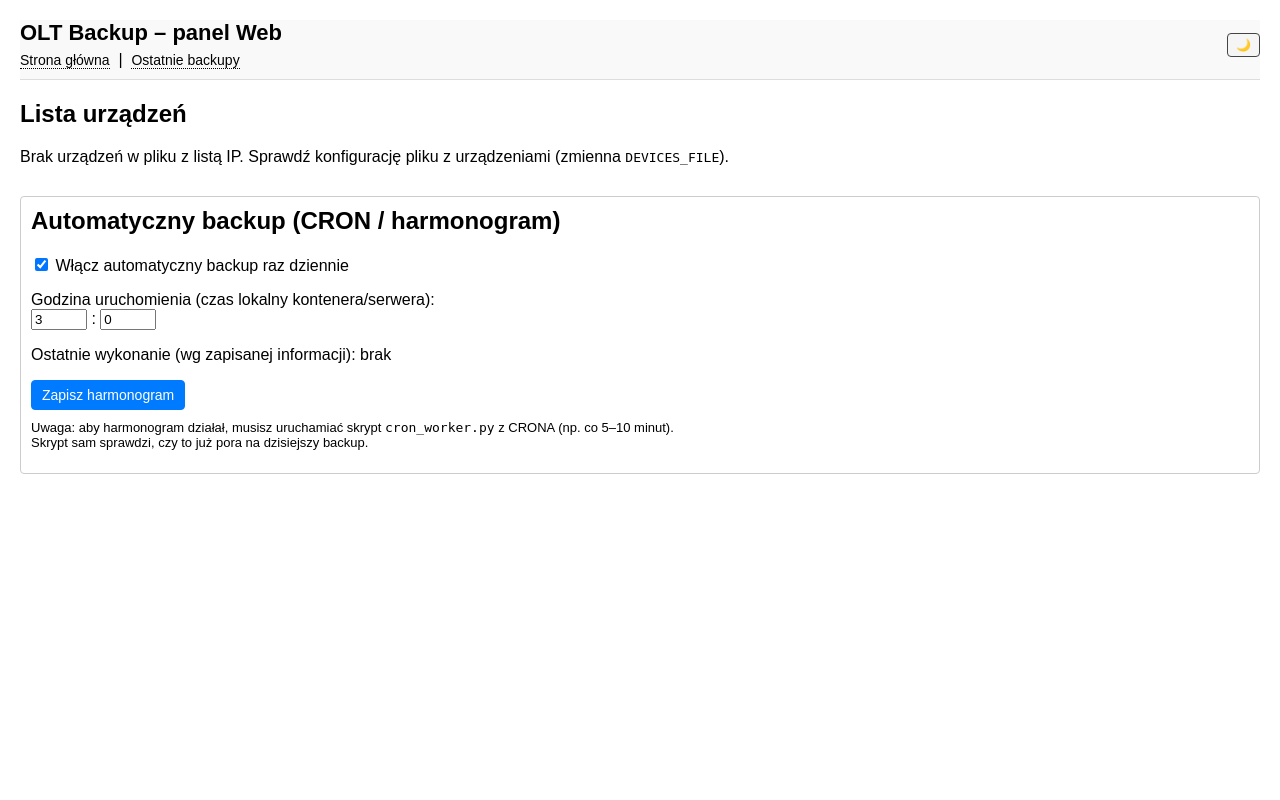
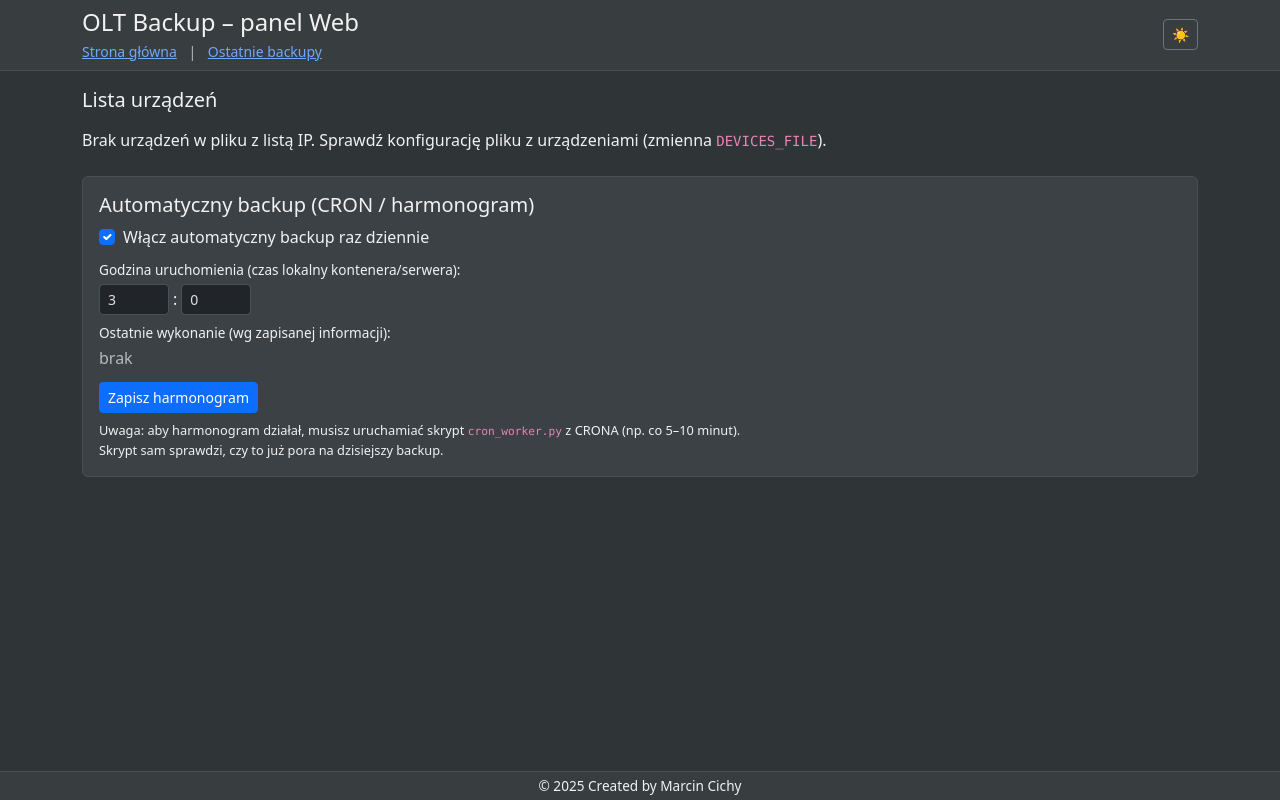
Before and after one commit to MarcinCichy/olt_bckp, a Flask app: page / in a window 1280 px wide. Run offline with Flask 3, Linux system fonts and the light colour scheme.

Commit message:
Improve Web GUI and dark theme support – Added full light/dark mode support (data-theme + data-bs-theme) – Unified table appearance in dark mode (dark gray background, readable headers) – Fixed footer (fixed-bottom + body padding) to avoid hiding the CRON settings panel – Unified button styles on backup and logs pages for better readability

```diff
--- a/static/style.css
+++ b/static/style.css
@@ -1,200 +1,145 @@
-/* Motywy: jasny / ciemny poprzez data-theme na <html> */
-
 :root {
-    --bg-color: #ffffff;
-    --text-color: #000000;
-    --header-bg: #f9f9f9;
-    --header-border: #dddddd;
-    --table-border: #cccccc;
-    --table-header-bg: #f0f0f0;
-    --msg-bg: #e0ffe0;
-
-    --btn-bg: #f5f5f5;
-    --btn-text: #000000;
-    --btn-border: #444444;
-
-    --btn-primary-bg: #007bff;
-    --btn-primary-text: #ffffff;
-    --btn-primary-border: #007bff;
-
-    --btn-danger-bg: #dc3545;
-    --btn-danger-text: #ffffff;
-    --btn-danger-border: #dc3545;
+    --bg-color: #f8f9fa;
+    --text-color: #212529;
+    --header-bg: #ffffff;
+    --header-border: #dee2e6;
+    --card-bg: #ffffff;
+    --footer-bg: #ffffff;
 }
 
 [data-theme="dark"] {
-    --bg-color: #121212;
-    --text-color: #f5f5f5;
-    --header-bg: #1f1f1f;
-    --header-border: #333333;
-    --table-border: #444444;
-    --table-header-bg: #222222;
-    --msg-bg: #1f3d1f;
-
-    --btn-bg: #333333;
-    --btn-text: #f5f5f5;
-    --btn-border: #888888;
-
-    --btn-primary-bg: #0d6efd;
-    --btn-primary-text: #ffffff;
-    --btn-primary-border: #0d6efd;
-
-    --btn-danger-bg: #c82333;
-    --btn-danger-text: #ffffff;
-    --btn-danger-border: #c82333;
+    /* ogólny ciemnoszary motyw */
+    --bg-color: #2f3437;
+    --text-color: #f1f1f1;
+    --header-bg: #383d40;
+    --header-border: #4a4f52;
+    --card-bg: #3c4145;
+    --footer-bg: #383d40;
 }
 
-/* Ogólny layout */
+/* ---------- layout podstawowy ---------- */
+
+html {
+    height: 100%; /* HTML nadal zajmuje 100% */
+}
 
 body {
-    font-family: Arial, sans-serif;
-    margin: 20px;
+    /* ZMIANA: Używamy min-height zamiast height */
+    /* Pozwala to body rosnąć wraz z zawartością */
+    min-height: 100%;
+    margin: 0;
+    /* padding: 0; - usunięte, bo jest niżej */
+
+    box-sizing: border-box;
     background-color: var(--bg-color);
+    color: var(--text-color);
+    padding-top: 72px;
+    padding-bottom: 70px;/* Ten padding tworzy miejsce na stopkę */
+}
+
+header {
+    background-color: var(--header-bg);
+    border-bottom: 1px solid var(--header-border);
+}
+
+main.main-content {
+    color: inherit;
+}
+
+/* karty */
+
+.card {
+    background-color: var(--card-bg);
+    color: var(--text-color);
+    border: 1px solid var(--header-border);
+}
+
+/* ---------- Tabele (GLOBALNIE) ---------- */
+/* DZIAŁA NA WSZYSTKIE <table> – główna lista i backupy */
+
+table {
+    background-color: var(--card-bg);
     color: var(--text-color);
 }
 
-header {
-    margin-bottom: 20px;
-    padding-bottom: 10px;
-    border-bottom: 1px solid var(--header-border);
-    background-color: var(--header-bg);
+/* DARK MODE – mocne nadpisanie bootstrapowych styli */
+
+[data-theme="dark"] table {
+    background-color: #3c4145 !important;
+    color: #f1f1f1 !important;
+    border-color: #555555 !important;
 }
 
-.header-inner {
-    display: flex;
-    justify-content: space-between;
-    align-items: center;
-    flex-wrap: wrap;
-    gap: 10px;
+[data-theme="dark"] table thead th {
+    background-color: #454a4e !important;
+    color: #f1f1f1 !important;
+    border-color: #555555 !important;
 }
 
-header h1 {
-    margin: 0 0 5px 0;
-    font-size: 22px;
+[data-theme="dark"] table tbody tr {
+    background-color: #3c4145 !important;
+    color: #f1f1f1 !important;
 }
 
-nav a {
-    text-decoration: none;
-    color: inherit;
-    font-size: 14px;
-    border-bottom: 1px dotted;
+[data-theme="dark"] table tbody tr:nth-of-type(odd) {
+    background-color: #44494d !important;
 }
 
-nav a:hover {
-    border-bottom-style: solid;
+[data-theme="dark"] table tbody tr:nth-of-type(even) {
+    background-color: #353a3e !important;
 }
 
-/* Komunikaty */
-
-.messages {
-    margin-bottom: 15px;
+[data-theme="dark"] table.table-hover tbody tr:hover {
+    background-color: #50565b !important;
 }
 
-.messages .msg {
-    padding: 8px 12px;
-    border-radius: 4px;
-    background: var(--msg-bg);
-    margin-bottom: 5px;
+/* ---------- Pasek przycisków ---------- */
+
+.button-bar {
+    display: flex;
+    gap: 0.5rem;
+    flex-wrap: wrap;
+    margin-bottom: 1rem;
 }
 
-/* Tabele */
-
-table {
-    border-collapse: collapse;
-    width: 100%;
-    margin-top: 10px;
-}
-
-th, td {
-    border: 1px solid var(--table-border);
-    padding: 6px 8px;
-    text-align: left;
-}
-
-th {
-    background: var(--table-header-bg);
-}
-
-/* Przyciski */
-
-.btn {
-    display: inline-block;
-    padding: 6px 10px;
-    border-radius: 4px;
-    border: 1px solid var(--btn-border);
-    text-decoration: none;
-    font-size: 14px;
-    background: var(--btn-bg);
-    color: var(--btn-text);
-    cursor: pointer;
-}
-
-.btn-primary {
-    background: var(--btn-primary-bg);
-    color: var(--btn-primary-text);
-    border-color: var(--btn-primary-border);
-}
-
-.btn-danger {
-    background: var(--btn-danger-bg);
-    color: var(--btn-danger-text);
-    border-color: var(--btn-danger-border);
-}
-
-.btn + .btn {
-    margin-left: 5px;
-}
-
-.btn.small {
-    font-size: 12px;
-    padding: 4px 8px;
-}
-
-/* Formularze */
-
-form.inline {
-    display: inline;
-}
-
-/* Box harmonogramu */
-
-.schedule-box {
-    margin-top: 30px;
-    padding: 10px;
-    border: 1px solid var(--table-border);
-    border-radius: 4px;
-}
-
-.schedule-box h2 {
-    margin-top: 0;
-}
-
-/* Status backupu: zielony ptaszek / czerwony krzyżyk / żółta klepsydra */
+/* ---------- Statusy backupu – TYLKO KOLORY, ikony są w HTML ---------- */
 
 .status-cell {
     text-align: center;
 }
 
 .status-ok {
-    color: #28a745; /* zielony */
-    font-size: 18px;
+    color: #28a745;
+    font-size: 1.2rem;
 }
 
 .status-fail {
-    color: #dc3545; /* czerwony */
-    font-size: 18px;
+    color: #dc3545;
+    font-size: 1.2rem;
 }
 
 .status-running {
-    color: #ffc107; /* żółty */
-    font-size: 18px;
+    color: #ffc107;
+    font-size: 1.2rem;
 }
 
-/* Pasek przycisków nad tabelą */
+/* drobne */
 
-.button-bar {
-    display: flex;
-    gap: 10px;
-    flex-wrap: wrap;
-    margin-bottom: 10px;
+.form-label-sm {
+    font-size: 0.85rem;
+    margin-bottom: 0.2rem;
 }
+
+.alert {
+    padding-top: 0.35rem;
+    padding-bottom: 0.35rem;
+}
+
+/* ---------- Stopka ---------- */
+
+.footer-bar {
+    background-color: var(--footer-bg);
+    border-top: 1px solid var(--header-border);
+    font-size: 0.85rem;
+    color: var(--text-color);
+}
--- a/templates/base.html
+++ b/templates/base.html
@@ -1,66 +1,79 @@
-<!-- templates/base.html -->
 <!doctype html>
 <html lang="pl" data-theme="light">
 <head>
     <meta charset="utf-8">
     <title>{% block title %}OLT Backup{% endblock %}</title>
 
+    <link href="https://cdn.jsdelivr.net/npm/bootstrap@5.3.3/dist/css/bootstrap.min.css" rel="stylesheet">
+
     <link rel="stylesheet" href="{{ url_for('static', filename='style.css') }}">
 
     <script>
-        // Ustawiamy motyw zanim załaduje się reszta strony
         (function () {
-            var saved = localStorage.getItem('theme') || 'light';
+            // DOMYŚLNIE: ciemny motyw, jeśli w localStorage nie ma wpisu
+            var saved = localStorage.getItem('theme') || 'dark';
             document.documentElement.setAttribute('data-theme', saved);
+            document.documentElement.setAttribute('data-bs-theme', saved);
         })();
     </script>
 
     {% block extra_head %}{% endblock %}
 </head>
 <body>
-<header>
-    <div class="header-inner">
+<header class="fixed-top">
+    <div class="container py-2">
+        <div class="d-flex justify-content-between align-items-center flex-wrap gap-2">
             <div>
-            <h1>OLT Backup – panel Web</h1>
-            <nav>
-                <a href="{{ url_for('index') }}">Strona główna</a>
-                &nbsp;|&nbsp;
-                <a href="{{ url_for('show_latest_backups') }}">Ostatnie backupy</a>
+                <h1 class="h4 mb-1">OLT Backup – panel Web</h1>
+                <nav class="small">
+                    <a href="{{ url_for('index') }}" class="me-2">Strona główna</a>
+                    <span class="text-muted">|</span>
+                    <a href="{{ url_for('show_latest_backups') }}" class="ms-2">Ostatnie backupy</a>
                 </nav>
             </div>
-        <button id="theme-toggle" class="btn small" type="button" title="Przełącz motyw">
+            <button id="theme-toggle" class="btn btn-outline-secondary btn-sm" type="button" title="Przełącz motyw">
                 <span id="theme-icon">🌙</span>
             </button>
         </div>
+    </div>
 </header>
 
-<div class="messages">
+<main class="container my-3 main-content">
     {% with messages = get_flashed_messages() %}
       {% if messages %}
+        <div class="mb-3">
           {% for message in messages %}
-          <div class="msg">{{ message }}</div>
+            <div class="alert alert-info mb-2" role="alert">
+              {{ message }}
+            </div>
           {% endfor %}
+        </div>
       {% endif %}
     {% endwith %}
-</div>
 
     {% block content %}{% endblock %}
+</main>
+
+<footer class="footer-bar fixed-bottom">
+    <div class="container py-1 text-center">
+        © 2025 Created by Marcin Cichy
+    </div>
+</footer>
+
+<script src="https://cdn.jsdelivr.net/npm/bootstrap@5.3.3/dist/js/bootstrap.bundle.min.js"></script>
 
 <script>
-    // Logika przełącznika jasny/ciemny z ikonkami ☀️ / 🌙
     document.addEventListener('DOMContentLoaded', function () {
         var btn = document.getElementById('theme-toggle');
         var icon = document.getElementById('theme-icon');
         if (!btn || !icon) return;
 
         function updateIcon() {
-            var theme = document.documentElement.getAttribute('data-theme') || 'light';
+            var theme = document.documentElement.getAttribute('data-bs-theme') || 'dark';
             if (theme === 'light') {
-                // Jesteśmy w trybie jasnym – pokaż księżyc (przełącz na ciemny)
                 icon.textContent = '🌙';
                 btn.title = 'Przełącz na tryb ciemny';
             } else {
-                // Jesteśmy w trybie ciemnym – pokaż słońce (przełącz na jasny)
                 icon.textContent = '☀️';
                 btn.title = 'Przełącz na tryb jasny';
             }
@@ -69,14 +82,18 @@
         updateIcon();
 
         btn.addEventListener('click', function () {
-            var current = document.documentElement.getAttribute('data-theme') || 'light';
+            var current = document.documentElement.getAttribute('data-theme') || 'dark';
             var next = (current === 'light') ? 'dark' : 'light';
+
             document.documentElement.setAttribute('data-theme', next);
+            document.documentElement.setAttribute('data-bs-theme', next);
+
             localStorage.setItem('theme', next);
             updateIcon();
         });
     });
 </script>
 
+{% block extra_scripts %}{% endblock %}
 </body>
 </html>
--- a/templates/index.html
+++ b/templates/index.html
@@ -1,63 +1,68 @@
-<!-- templates/index.html -->
 {% extends "base.html" %}
 {% block title %}OLT Backup – urządzenia{% endblock %}
 
 {% block extra_head %}
     {% if has_running %}
-        <!-- Jeśli jakiś backup jest w toku, odświeżaj stronę co 5 sekund -->
         <meta http-equiv="refresh" content="5">
     {% endif %}
 {% endblock %}
 
 {% block content %}
-<h2>Lista urządzeń</h2>
+<h2 class="h5 mb-3">Lista urządzeń</h2>
 
 {% if devices %}
 
-<!-- PRZYCISKI W JEDNEJ LINII -->
 <div class="button-bar">
-    <!-- Backup wszystkich urządzeń -->
     <form method="post" action="{{ url_for('backup_all') }}" class="inline">
-        <button type="submit" class="btn btn-primary">Backup wszystkich urządzeń</button>
+        <button type="submit" class="btn btn-primary btn-sm">Backup wszystkich urządzeń</button>
     </form>
 
-    <!-- Backup wybranych (przycisk powiązany z formularzem niżej) -->
-    <button type="submit" class="btn btn-primary" form="backup-selected-form">
+    <button type="submit" class="btn btn-primary btn-sm" form="backup-selected-form">
         Backup wybranych (zaznacz poniżej)
     </button>
 
-    <!-- Ostatnie backupy -->
-    <a class="btn" href="{{ url_for('show_latest_backups') }}">Ostatnie backupy</a>
+    <a class="btn btn-outline-secondary btn-sm" href="{{ url_for('show_latest_backups') }}">Ostatnie backupy</a>
 </div>
 
-<!-- FORMULARZ DLA BACKUPU WYBRANYCH (checkboxy + tabela) -->
 <form method="post" action="{{ url_for('backup_selected') }}" id="backup-selected-form">
-    <table>
+
+    <div class="mb-2">
+        <div class="form-check">
+            <input class="form-check-input" type="checkbox" id="select-all">
+            <label class="form-check-label" for="select-all">
+                Zaznacz wszystkie
+            </label>
+        </div>
+    </div>
+
+    <table id="device-table" class="table table-sm table-striped table-hover align-middle">
         <thead>
         <tr>
-            <th>Wybierz</th>
+            <th style="width: 40px;">Wybierz</th>
             <th>Adres IP / sysname</th>
-            <th>Ostatni backup</th>
-            <th>Status</th>
-            <th>Backupy</th>
-            <th>Logi</th>
+            <th style="width: 160px;">Ostatni backup</th>
+            <th style="width: 80px;">Status</th>
+            <th style="width: 130px;">Backupy</th>
+            <th style="width: 90px;">Logi</th>
         </tr>
         </thead>
         <tbody>
         {% for d in devices %}
         <tr>
-            <td><input type="checkbox" name="device_ip" value="{{ d.ip }}"></td>
             <td>
-                {{ d.ip }}
+                <input type="checkbox" class="form-check-input" name="device_ip" value="{{ d.ip }}">
+            </td>
+            <td>
+                <span class="fw-semibold">{{ d.ip }}</span>
                 {% if d.sysname %}
-                    ({{ d.sysname }})
+                    <span class="text-muted">({{ d.sysname }})</span>
                 {% endif %}
             </td>
             <td>
                 {% if d.last_backup %}
                     {{ d.last_backup.strftime("%Y-%m-%d %H:%M") }}
                 {% else %}
-                    -
+                    <span class="text-muted">–</span>
                 {% endif %}
             </td>
             <td class="status-cell">
@@ -70,10 +75,10 @@
                 {% endif %}
             </td>
             <td>
-                <a class="btn" href="{{ url_for('device_backups', ip=d.ip) }}">Pokaż backupy</a>
+                <a class="btn btn-sm btn-secondary" href="{{ url_for('device_backups', ip=d.ip) }}">Pokaż backupy</a>
             </td>
             <td>
-                <a class="btn" href="{{ url_for('device_logs', ip=d.ip) }}">Logi</a>
+                <a class="btn btn-sm btn-secondary" href="{{ url_for('device_logs', ip=d.ip) }}">Logi</a>
             </td>
         </tr>
         {% endfor %}
@@ -85,35 +90,67 @@
 <p>Brak urządzeń w pliku z listą IP. Sprawdź konfigurację pliku z urządzeniami (zmienna <code>DEVICES_FILE</code>).</p>
 {% endif %}
 
-<div class="schedule-box">
-    <h2>Automatyczny backup (CRON / harmonogram)</h2>
+<div class="card mt-4">
+    <div class="card-body">
+        <h2 class="h5 card-title">Automatyczny backup (CRON / harmonogram)</h2>
         <form method="post" action="{{ url_for('update_schedule') }}">
-        <p>
-            <label>
-                <input type="checkbox" name="enabled" {% if schedule.enabled %}checked{% endif %}>
+            <div class="mb-2">
+                <div class="form-check">
+                    <input type="checkbox" class="form-check-input" id="schedule-enabled" name="enabled"
+                           {% if schedule.enabled %}checked{% endif %}>
+                    <label class="form-check-label" for="schedule-enabled">
                         Włącz automatyczny backup raz dziennie
                     </label>
-        </p>
-        <p>
-            Godzina uruchomienia (czas lokalny kontenera/serwera):<br>
-            <input type="number" name="hour" min="0" max="23" value="{{ schedule.hour }}"> :
-            <input type="number" name="minute" min="0" max="59" value="{{ schedule.minute }}">
-        </p>
-        <p>
-            Ostatnie wykonanie (wg zapisanej informacji):
+                </div>
+            </div>
+
+            <div class="mb-2">
+                <label class="form-label form-label-sm">Godzina uruchomienia (czas lokalny kontenera/serwera):</label>
+                <div class="d-flex align-items-center gap-1">
+                    <input type="number" name="hour" min="0" max="23" value="{{ schedule.hour }}"
+                           class="form-control form-control-sm" style="max-width: 70px;">
+                    <span>:</span>
+                    <input type="number" name="minute" min="0" max="59" value="{{ schedule.minute }}"
+                           class="form-control form-control-sm" style="max-width: 70px;">
+                </div>
+            </div>
+
+            <div class="mb-2">
+                <span class="form-label form-label-sm d-block">Ostatnie wykonanie (wg zapisanej informacji):</span>
                 {% if schedule.last_run_date %}
-                {{ schedule.last_run_date }}
+                    <span>{{ schedule.last_run_date }}</span>
                 {% else %}
-                brak
+                    <span class="text-muted">brak</span>
                 {% endif %}
-        </p>
-        <button type="submit" class="btn btn-primary">Zapisz harmonogram</button>
+            </div>
+
+            <button type="submit" class="btn btn-primary btn-sm mt-1">Zapisz harmonogram</button>
         </form>
 
-    <p style="margin-top: 10px; font-size: 13px;">
+        <p class="mt-2 mb-0" style="font-size: 0.8rem;">
             Uwaga: aby harmonogram działał, musisz uruchamiać skrypt
             <code>cron_worker.py</code> z CRONA (np. co 5–10 minut).<br>
             Skrypt sam sprawdzi, czy to już pora na dzisiejszy backup.
         </p>
     </div>
+</div>
 {% endblock %}
+
+{% block extra_scripts %}
+<script>
+    document.addEventListener('DOMContentLoaded', function () {
+        var selectAll = document.getElementById('select-all');
+        var rows = Array.from(document.querySelectorAll('#device-table tbody tr'));
+
+        if (selectAll) {
+            selectAll.addEventListener('change', function () {
+                var checked = selectAll.checked;
+                rows.forEach(function (row) {
+                    var cb = row.querySelector('input[type="checkbox"][name="device_ip"]');
+                    if (cb) cb.checked = checked;
+                });
+            });
+        }
+    });
+</script>
+{% endblock %}
```
Also changed, not shown: backup_service.py (+15 -1 lines), templates/device_backups.html (+15 -12 lines), templates/device_logs.html (+5 -5 lines), templates/latest_backups.html (+12 -9 lines), templates/view_backup.html (+6 -6 lines), 1 other file. Lines whose indentation alone changed are shown as unchanged.
